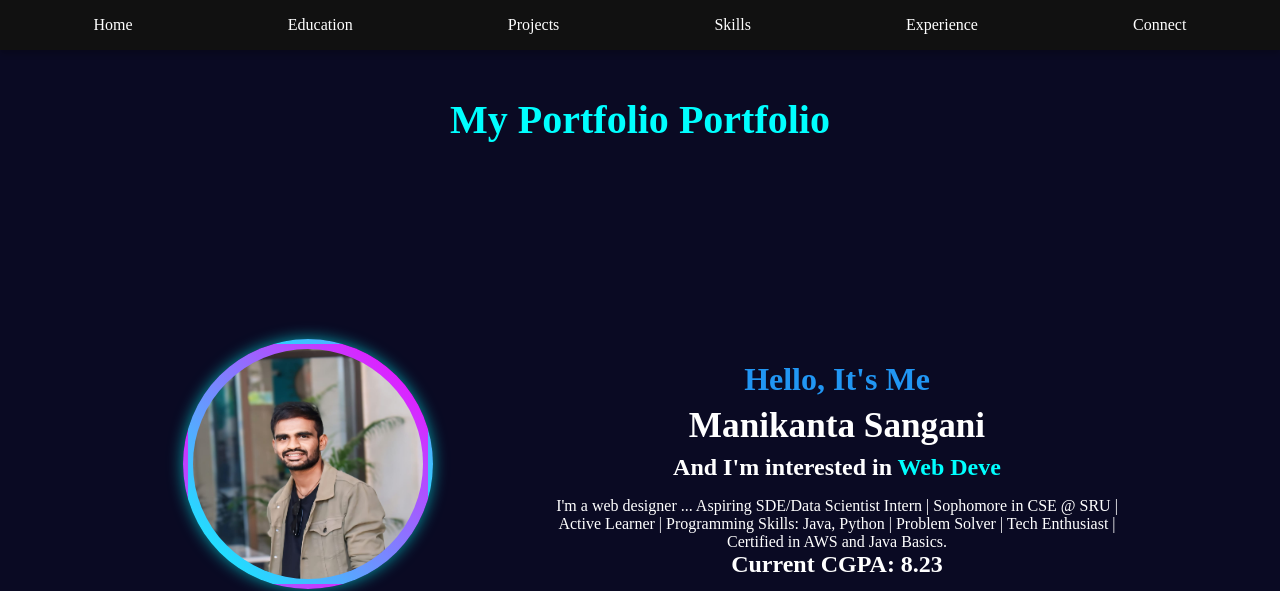
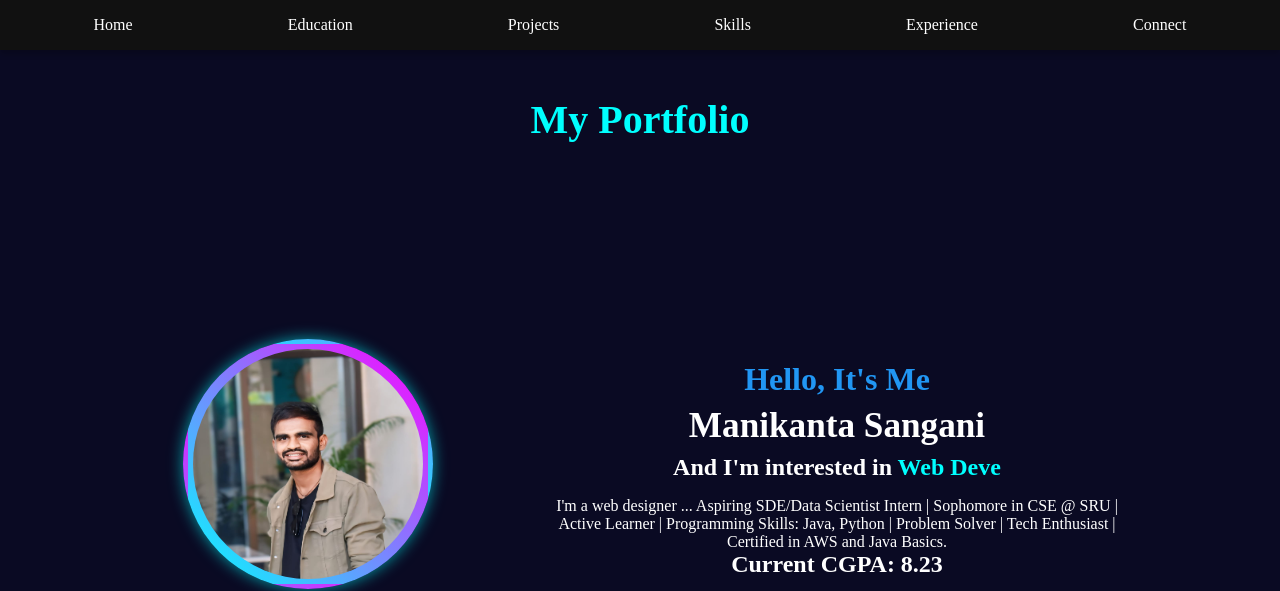
Before and after one commit to Manikanta2804/portfolio_Original_Updated, a plain HTML site: page index.html in a window 1280 px wide. Shown: the top 591 px of the page. Drawn offline with Linux system fonts and the light colour scheme.

Commit message:
Update index.html

```diff
--- a/index.html
+++ b/index.html
@@ -388,7 +388,7 @@
 
 
   <main>
-    <h1 class="slow-motion"> My Portfolio <b>Portfolio</b></h1>
+    <h1 class="slow-motion"> <b>My Portfolio </b></h1>
   </main>
 
   <section class="hero-section">
```
